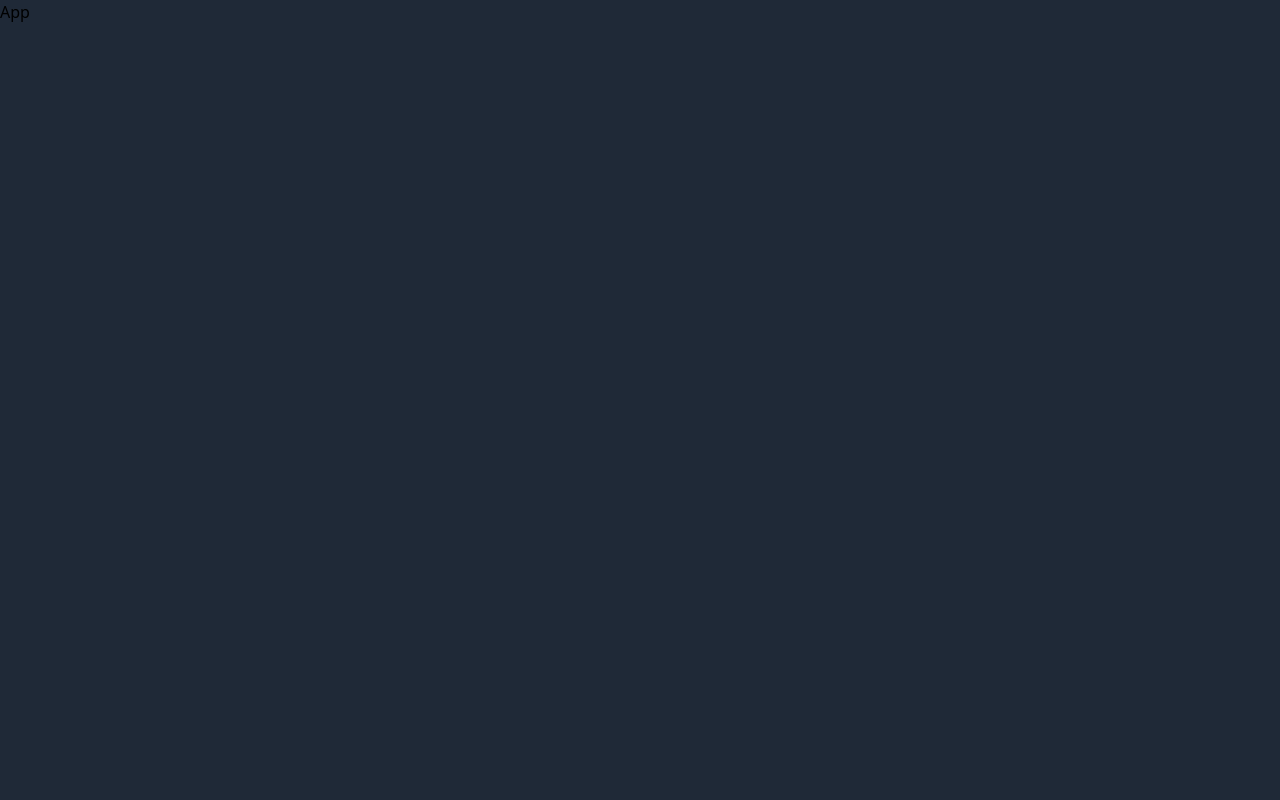
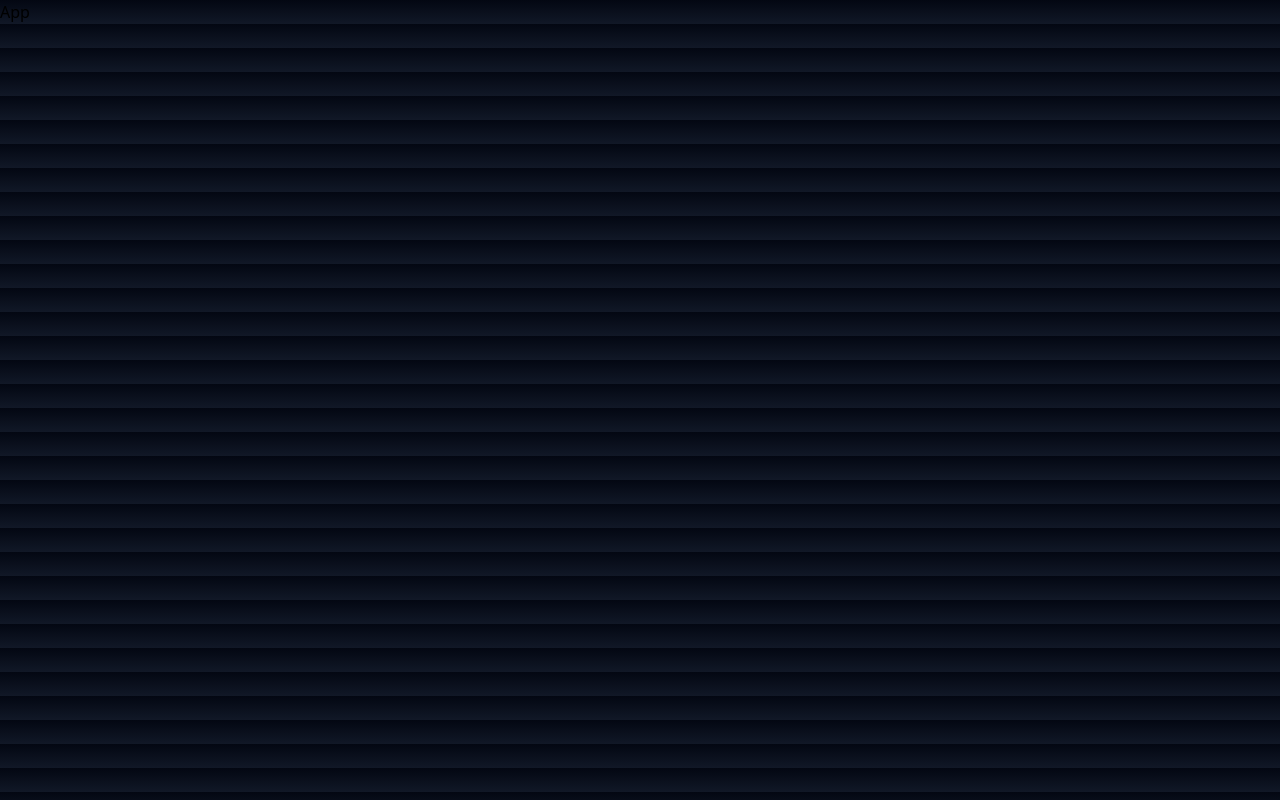
Before and after one commit to etkaa/toedoe, a React (Vite) app: page / in a window 1280 px wide. Built offline with nearby package versions, Linux system fonts and the light colour scheme.

Commit message:
Updates global css configuration.

```diff
--- a/src/index.css
+++ b/src/index.css
@@ -2,6 +2,11 @@
 @tailwind components;
 @tailwind utilities;
 
+* {
+  @apply m-0 box-border p-0;
+}
+
 body {
-  @apply bg-gray-800;
+  /* gradient from slate-800 to slate-900 */
+  @apply bg-gradient-to-b from-gray-950 to-gray-900;
 }
```
